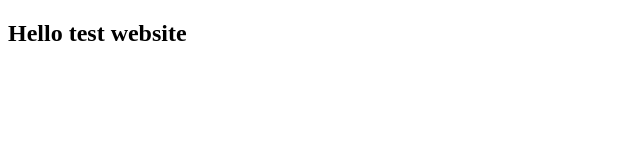
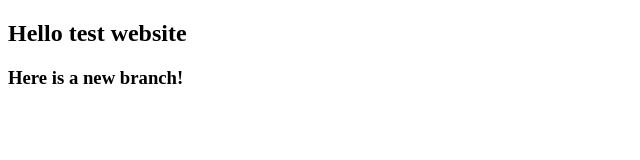
Before and after one commit to hoana2007/pythonweb, a plain HTML site: page index.html in a window 1280 px wide. Shown: the whole page, without its empty margins (0-640 px from the left). Drawn offline with Linux system fonts and the light colour scheme.

Commit message:
Added another line

```diff
--- a/index.html
+++ b/index.html
@@ -5,5 +5,6 @@
     </head>
     <body>
         <h2 aria-colcount="red">Hello test website</h2>
+        <h3>Here is a new branch!</h3>
     </body>
 </html>
```
